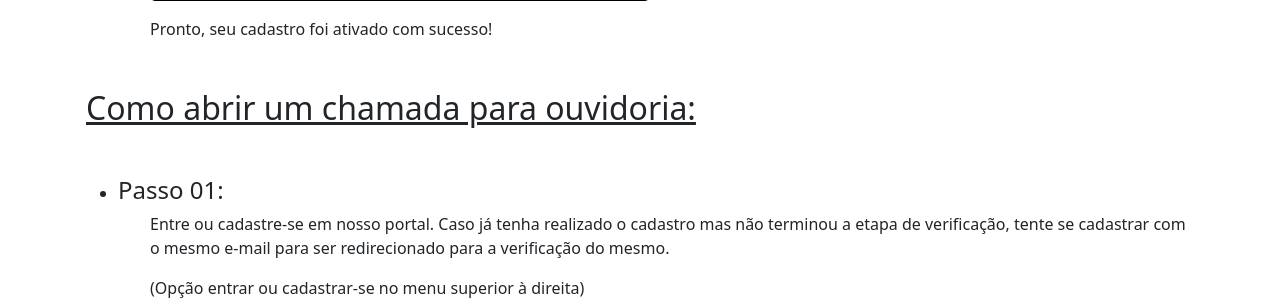
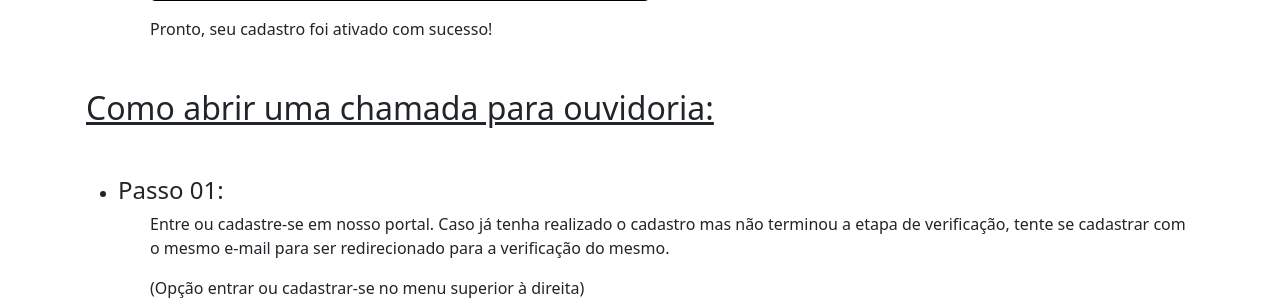
Before and after one commit to eudiogolobo/Plataforma-Ouvidoria, a PHP site: page /plataforma-ouvidoria/views/home.php in a window 1280 px wide. Shown: the part 1724-2026 px from the top of the page. Run offline with PHP 8.4, Linux system fonts and the light colour scheme; some libraries are stand-ins or nearby versions.

Commit message:
add text home

```diff
--- a/views/home.php
+++ b/views/home.php
@@ -47,7 +47,7 @@ require_once __DIR__ ."/layout/layoutStart.php";
                 </ul>
             </li>
         </ul>
-        <h2 class="mt-5" style="text-decoration: underline;">Como abrir um chamada para ouvidoria:</h2>
+        <h2 class="mt-5" style="text-decoration: underline;">Como abrir uma chamada para ouvidoria:</h2>
         <ul class="mt-5">
             <li class="">
                 <h4>Passo 01:</h4>
@@ -88,7 +88,7 @@ require_once __DIR__ ."/layout/layoutStart.php";
                 <h4>Passo 01:</h4>
                 <ul style="list-style: none;" class="mt-2 mb-4">
                     <li>
-                        <p>Entre ou cadastre-se em nosso portal.Caso já tenha realizado o cadastro mas não terminou a etapa de verificação, tente se cadastrar com o mesmo e-mail para ser redirecionado para a verificação do mesmo.</p>
+                        <p>Entre ou cadastre-se em nosso portal. Caso já tenha realizado o cadastro mas não terminou a etapa de verificação, tente se cadastrar com o mesmo e-mail para ser redirecionado para a verificação do mesmo.</p>
                         <p class="mt-3"> (Opção entrar ou cadastrar-se no menu superior à direita) <br> <img style="background-color: black; padding: 2px;border-radius: 5px;" class="mt-2" width="500" src="../public/img/entrarCadastrar.png" alt=""></p>
                     </li>
                 </ul>
@@ -133,7 +133,6 @@ require_once __DIR__ ."/layout/layoutStart.php";
                     <li>
                         <p>Click no ícone de Visualizar.</p>
                         <p class="mt-3"> <br> <img style="background-color: black; padding: 2px;border-radius: 5px;" class="mt-2" width="500" src="../public/img/ver-anexos.png" alt=""></p>
-                        <p><img style="background-color: black; padding: 2px;border-radius: 5px;" class="mt-2" width="500" src="../public/img/menu-ver-minhas.png" alt=""></p>
 
                     </li>
                 </ul>
```
